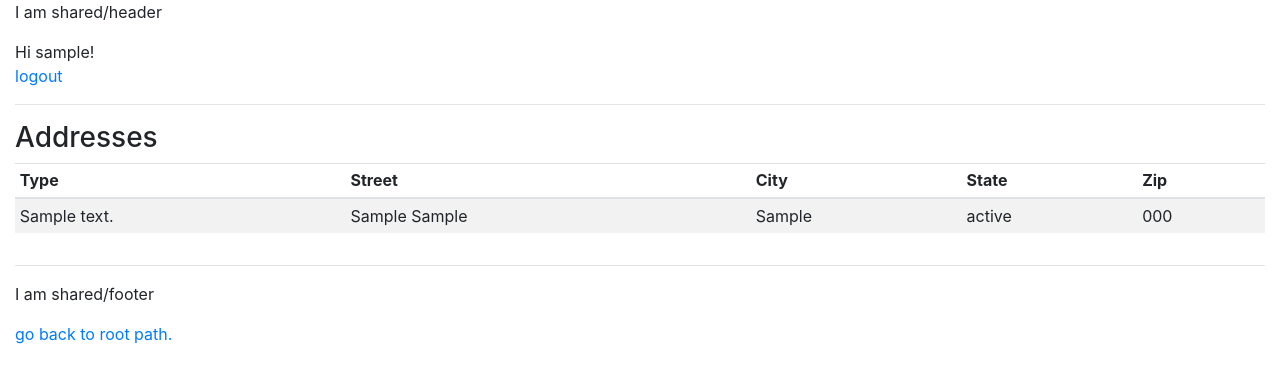
After one commit to xjlin0/attendee, a Django app: page /addresses/ in a window 1280 px wide. The commit adds this page. Shown: the top 383 px of the page. Run offline with Django 3.2, Linux system fonts and the light colour scheme; a user stored in the database is signed in; tables that the repository leaves empty hold one stand-in row (values such as "Sample post"); some libraries are stand-ins or nearby versions.

Commit message:
list view of addresses

```diff
--- a/attendee/urls.py
+++ b/attendee/urls.py
@@ -17,7 +17,7 @@ from django.contrib import admin
 from django.urls import path, include
 from django.contrib.auth.decorators import login_required, permission_required
 # from django.views.generic.base import TemplateView
-from mainsite.views import AttendingListView, AttendingDetailView, BaseView
+from mainsite.views import AttendingListView, AttendingDetailView, BaseView, AddressListView
 
 
 urlpatterns = [
@@ -25,6 +25,7 @@ urlpatterns = [
     path('accounts/', include('django.contrib.auth.urls')),
     # path('', TemplateView.as_view(template_name='base/index.html'), name='home'),
     path('', BaseView.as_view(), name='home'),
+    path('addresses/', login_required(AddressListView.as_view()), name='addresses'),
     path('attendings/', login_required(AttendingListView.as_view()), name='attendings'),
     path('attendings/<int:pk>/', login_required(AttendingDetailView.as_view()), name='attending_detail'),
 ]
--- a/mainsite/models/address.py
+++ b/mainsite/models/address.py
@@ -21,6 +21,10 @@ class Address(models.Model):
         db_table = 'mainsite_address'
 
     @property
+    def street(self):
+        return ('{street1} {street2}').format(street1=self.street1, street2=self.street2 or '').strip()
+
+    @property
     def notes(self):
         return LinkNote.objects.filter(
             status=self.status,
--- /dev/null
+++ b/mainsite/templates/addresses/index.html
@@ -0,0 +1,42 @@
+<!--attendee/mainsite/templates/addresses/index.html-->
+
+{% extends 'shared/base.html'%}
+
+{% block title %}
+    attendee/mainsite/templates/addresses/index.html
+{% endblock title %}
+
+{% block content %}
+<h3>
+  Addresses
+</h3>
+
+<div class = "table-responsive">
+  <table class="table table-sm table-hover table-striped">
+    <thead>
+      <tr>
+        <th scope="col">Type</th>
+        <th scope="col">Street</th>
+        <th scope="col">City</th>
+        <th scope="col">State</th>
+        <th scope="col">Zip</th>
+      </tr>
+    </thead>
+    <tbody>
+      {% for address in address_list %}
+        <tr title="{{address.updated_at}} UTC">
+          <td>{{ address.address_type }}</td>
+          <td>{{ address.street }}</td>
+          <td>{{ address.city }}</td>
+          <td>{{ address.state }}</td>
+          <td>{{ address.zip_code }}</td>
+        </tr>
+      {% empty %}
+        <tr>
+          <th colspan="999">Sorry, no addresses in this list.</th>
+        </tr>
+      {% endfor %}
+    </tbody>
+  </table>
+</div>
+{% endblock content %}
--- a/mainsite/templates/base/index.html
+++ b/mainsite/templates/base/index.html
@@ -12,5 +12,6 @@
     hi hello {{ base_value }}
     <br>
     <a href="{% url 'attendings' %}">attending list</a>
-
+    <br>
+    <a href="{% url 'addresses' %}">addresses list</a>
 {% endblock content %}
--- a/mainsite/templates/shared/base.html
+++ b/mainsite/templates/shared/base.html
@@ -64,7 +64,7 @@
 
       {% else %}
         <p>You are not logged in</p>
-        <a href="{% url 'login' %}">Click here to login again.</a>
+        <a href="{% url 'login' %}">Click here to login.</a>
 
         {% block authentication_content %}
         {% endblock authentication_content %}
--- a/mainsite/templates/shared/footer.html
+++ b/mainsite/templates/shared/footer.html
@@ -1,5 +1,7 @@
 {% load static %}
 <p>I am shared/footer </p>
 <a href="{% url 'home' %}">go back to root path.</a>
-<p class="d-none css-loader-check">CSS stylesheet was not loaded. If using Firefox, is your network.preload turned on in about:config?</p>
+<p class="d-none">
+  CSS stylesheet was not loaded. If using Firefox, is your network.preload turned on in about:config?
+</p>
 <!--# TODO: to make all scripts defer and css links rel preload in head -->
--- a/mainsite/views/__init__.py
+++ b/mainsite/views/__init__.py
@@ -1,3 +1,4 @@
 # from .attendings import index as attendings_index
 from .attendings import AttendingListView, AttendingDetailView
+from .address import AddressListView
 from .base import BaseView
--- /dev/null
+++ b/mainsite/views/address.py
@@ -0,0 +1,10 @@
+from django.views.generic.list import ListView
+from mainsite.models import Address
+from django.contrib.auth.decorators import login_required
+from django.utils.decorators import method_decorator
+
+
+@method_decorator([login_required], name='dispatch')
+class AddressListView(ListView):
+    model = Address
+    template_name = 'addresses/index.html'
--- a/mainsite/views/attendings.py
+++ b/mainsite/views/attendings.py
@@ -4,7 +4,6 @@ from mainsite.models import Attending
 from django.contrib.auth.decorators import login_required
 from django.utils.decorators import method_decorator
 from django.db.models import Count, Sum
-from django.forms.models import model_to_dict
 
 
 @method_decorator([login_required], name='dispatch')
```
Also changed, not shown: mainsite/templates/attendings/index.html (+5 -7 lines).
